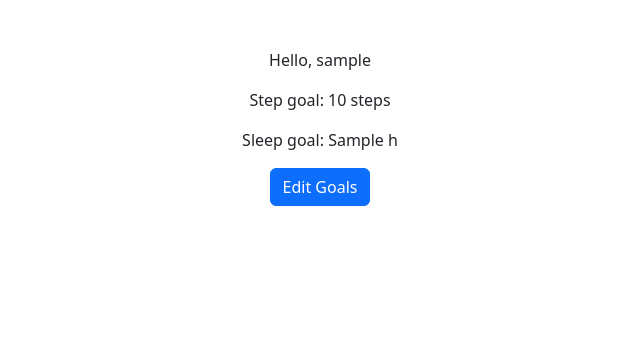
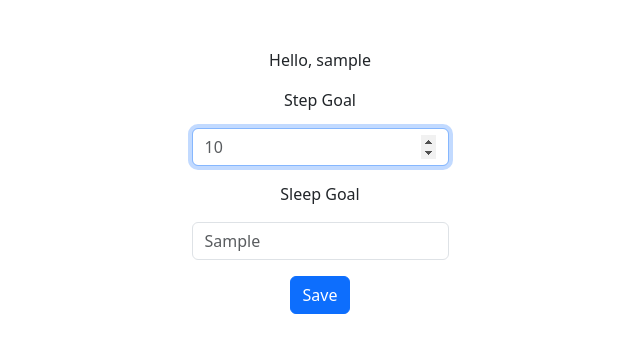
Before and after one commit to claudia-liauw/health-app, a Flask app: template templates/profile.html in a window 1280 px wide. Shown: the part 66-419 px from the top of the page, without its empty margins (320-960 px from the left). Run offline with Flask 3, Linux system fonts and the light colour scheme; the template is opened without the code that fills it: most values are stand-ins (such as "Sample title", 1, 10 or a date in 2020).

Commit message:
implement update goals

```diff
--- a/app.py
+++ b/app.py
@@ -83,6 +83,7 @@ def register():
         with sqlite3.connect(db_path) as db:
             try:
                 db.execute("INSERT INTO users (username, hash) VALUES (?, ?)", (username, hash))
+                db.execute("INSERT INTO goals (username, step_goal, sleep_goal) VALUES (?, 'Create one', 'Create one')", (username,))
                 db.commit()
                 return redirect("/")
             # If username already exists
@@ -143,26 +144,26 @@ def logout():
 
 @app.route("/profile", methods=["GET", "POST"])
 def profile():
+    username = session['user_id']
+    with sqlite3.connect("data/users.db") as db:
+        rows = db.execute(
+            "SELECT * FROM goals WHERE username = ?", (username,)
+        ).fetchall()
+
+        ori_step_goal = rows[0][1]
+        ori_sleep_goal = rows[0][2]
+
     if request.method == "POST":
-        pass
+        step_goal = request.form['step']
+        # if empty, set to existing data
+        step_goal = step_goal if step_goal else ori_step_goal
+        sleep_goal = request.form['sleep']
+        sleep_goal = sleep_goal if sleep_goal else ori_sleep_goal
+
+        with sqlite3.connect(db_path) as db:
+            db.execute("UPDATE goals SET step_goal = ?, sleep_goal = ? WHERE username = ?",
+                       (step_goal, sleep_goal, username))
+            db.commit()
+        return redirect("/profile")
     else:
-        username = session['user_id']
-        with sqlite3.connect("data/users.db") as db:
-            step_goal = db.execute(
-                "SELECT step_goal FROM goals WHERE username = ?", (username,)
-            ).fetchall()
-            sleep_goal = db.execute(
-                "SELECT sleep_goal FROM goals WHERE username = ?", (username,)
-            ).fetchall()
-
-        if len(step_goal) != 1:
-            step_goal = 0
-        else:
-            step_goal = step_goal[0][0]
-
-        if len(sleep_goal) != 1:
-            sleep_goal = 0
-        else:
-            sleep_goal = sleep_goal[0][0]
-
-        return render_template("profile.html", username=username, step_goal=step_goal, sleep_goal=sleep_goal)
+        return render_template("profile.html", username=username, step_goal=ori_step_goal, sleep_goal=ori_sleep_goal)
--- a/templates/profile.html
+++ b/templates/profile.html
@@ -6,9 +6,15 @@
 
 {% block main %}
     <p>Hello, {{ username }}</p>
-    <p>Step goal: {{ step_goal }} steps</p>
-    <p>Sleep goal: {{ sleep_goal }} h</p>
     <form action="/profile" method="post">
-        <button class="btn btn-primary" type="submit">Edit Goals</button>
+        <p>Step Goal</p>
+        <div class="mb-3">
+            <input autocomplete="off" autofocus class="form-control mx-auto w-auto" name="step" placeholder="{{ step_goal }}" type="number">
+        </div>
+        <p>Sleep Goal</p>
+        <div class="mb-3">
+            <input class="form-control mx-auto w-auto" name="sleep" placeholder="{{ sleep_goal }}" type="number">
+        </div>
+        <button class="btn btn-primary" type="submit">Save</button>
     </form>
 {% endblock %}
```
Also changed, not shown: 1 other file.
